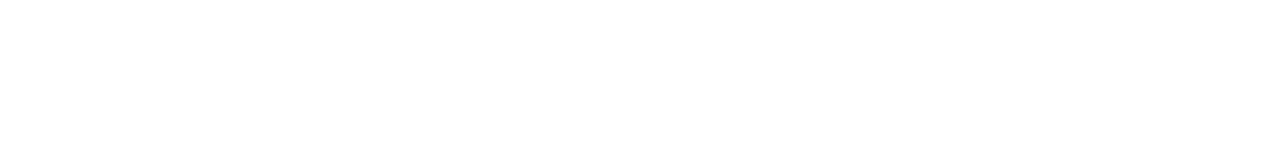
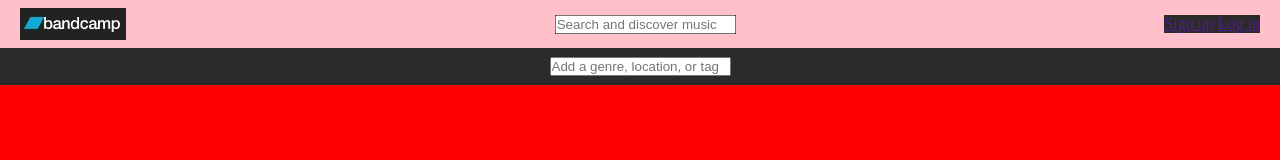
Before and after one commit to DanielePiccioni/html-css-bandcamp, a plain HTML site: page index.html in a window 1280 px wide. Drawn offline with Linux system fonts and the light colour scheme.

Commit message:
layout header with debug

```diff
--- a/index.html
+++ b/index.html
@@ -6,7 +6,25 @@
     <title>Document</title>
     <link rel="stylesheet" href="./style.css">
 </head>
-<body>
 
+<body class="debug">
+  <header>
+    <div class="top-bar">
+      <img class="logo" src="./img/logo.jpeg" alt="" >
+      <div class="search-small">
+        <input type="text" placeholder="Search and discover music">
+      </div>
+      <div class="auth">
+        <a href="">Sign up</a>
+        <a href="">Log in</a>
+      </div>
+    </div>
+    <div class="search-large">
+      <input type="text" placeholder="Add a genre, location, or tag">
+    </div>
+  </header>
+
+
+    <main></main>
 </body>
 </html>
--- a/style.css
+++ b/style.css
@@ -1,5 +1,56 @@
-*{
+:root {
+    --grey: #2b2b2b;
+    --darkgrey: #222222;
+
+
+}* {
     margin: 0;
     padding: 0;
     box-sizing: border-box;
 }
+
+.debug {
+    background: red;
+
+    header {
+        background: yellow;
+
+    }
+
+    .top-bar {
+        background: pink;
+    }
+
+    .search-small,
+    .auth,
+    .search-large {
+        background: var(--grey);
+        color: #fff;
+        text-align: center;
+    }
+
+}
+
+body {
+    height: 100vh;
+    display: flex;
+    flex-direction: column;
+}
+
+header{
+    display: flex;
+    flex-direction: column;
+
+    .top-bar{
+        display: flex;
+        align-items: center;
+        justify-content: space-between;
+        padding: 8px 20px;
+        background-color: var(--darkgrey);
+    }
+
+    .search-large{
+        padding: 9px 20px;
+        background-color: var(--grey);
+    }
+}
```
